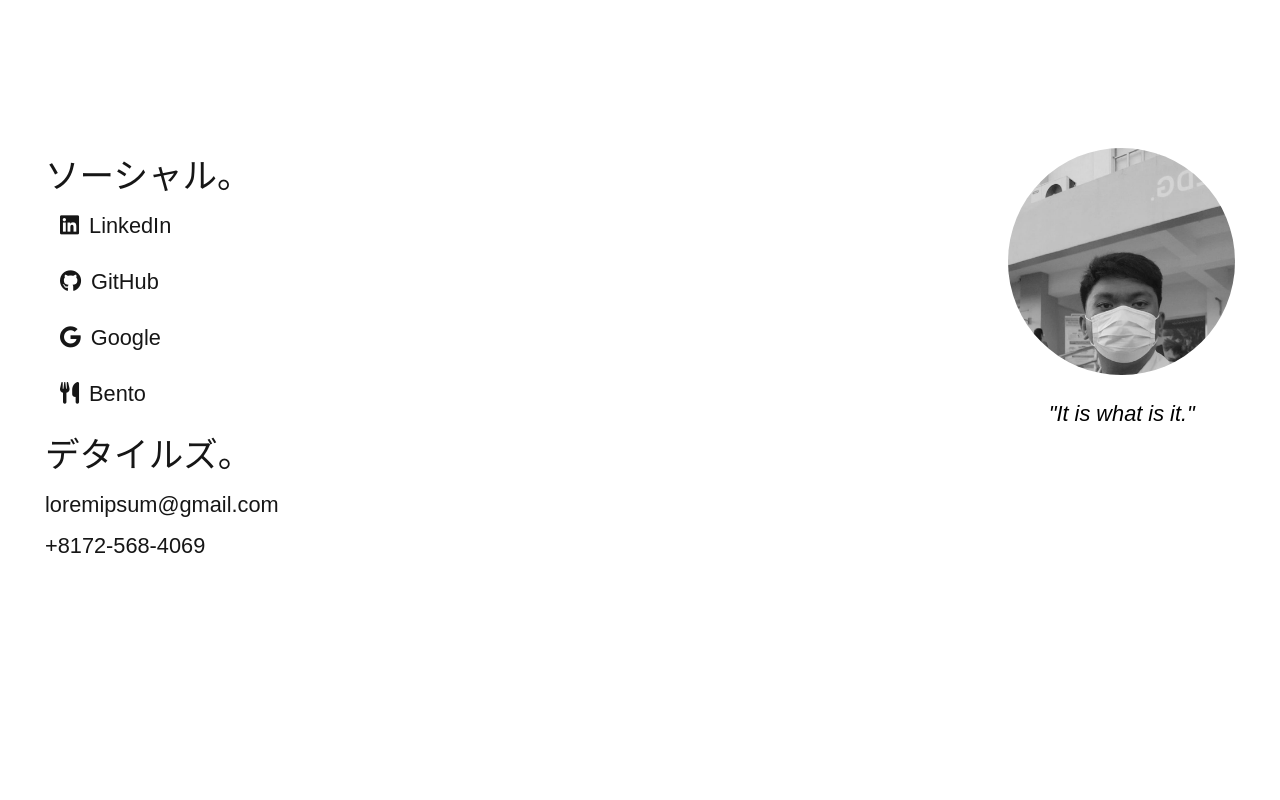
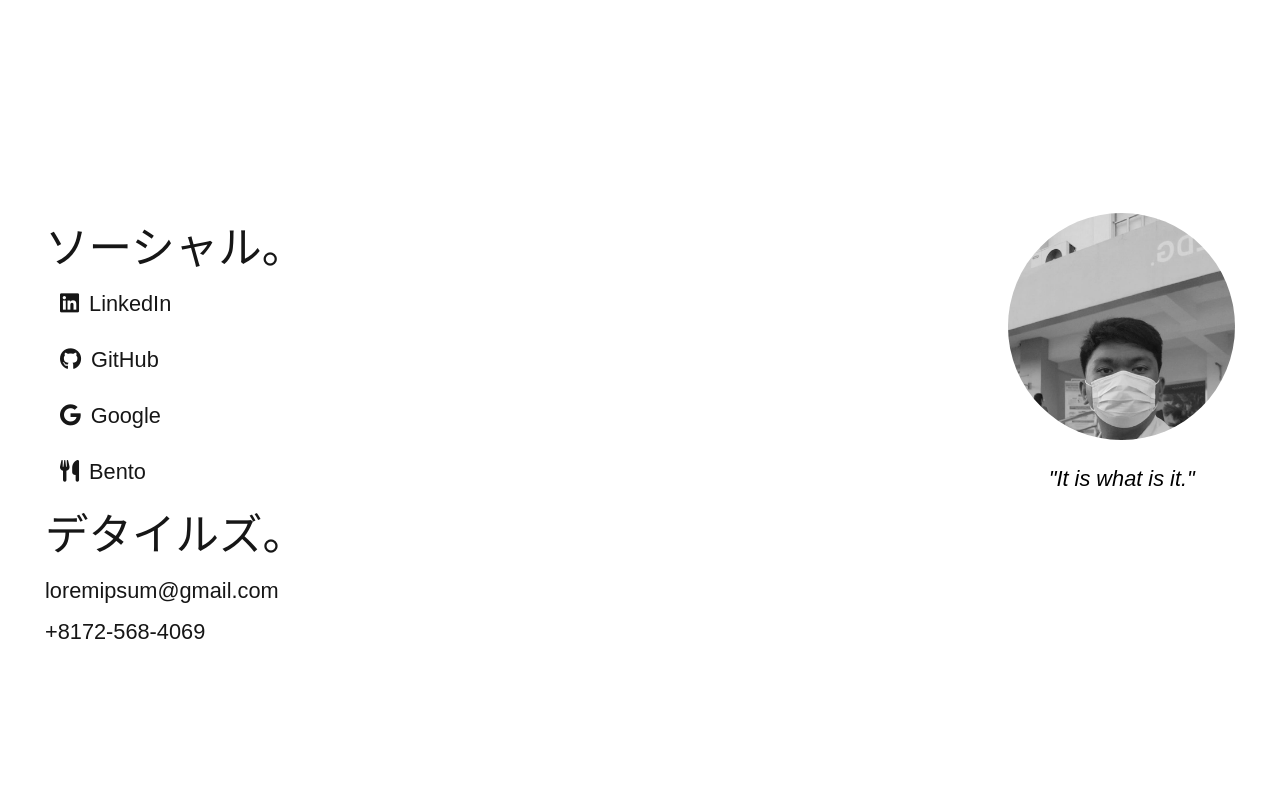
Before and after one commit to Samshh/landingPage, a Vue app: page / in a window 1280 px wide. Shown: the part 4520-5320 px from the top of the page. Built offline with nearby package versions, Linux system fonts and the light colour scheme; the HTML template or start-up script is replaced by a standard one; a web font is replaced by a local one.

Commit message:
fix dimension

```diff
--- a/src/components/footermain.vue
+++ b/src/components/footermain.vue
@@ -134,6 +134,7 @@ onUnmounted(() => {
 
 <style scoped>
 .source {
+  font-size: clamp(8px, 1.7vw, 16px);
   margin: 0;
   text-decoration: none;
   color: #161616;
@@ -173,7 +174,7 @@ onUnmounted(() => {
 }
 
 .detail {
-  font-size: clamp(22.5px, 2.7vw, 45px);
+  font-size: clamp(22.5px, 3.4vw, 45px);
   font-weight: 400px;
   margin: 0;
   text-align: left;
@@ -218,6 +219,7 @@ onUnmounted(() => {
   display: flex;
   flex-direction: column;
   padding-bottom: clamp(7.5px, 1.7vw, 15px);
+  padding-top: clamp(22px, 5.7vw, 45px);
 }
 
 .innerWrapper {
@@ -225,7 +227,6 @@ onUnmounted(() => {
   display: flex;
   justify-content: space-between;
   padding-left: clamp(22px, 5.7vw, 45px);
-  padding-top: clamp(10px, 1.7vw, 20px);
   padding-right: clamp(22px, 5.7vw, 45px);
 }
 
@@ -237,7 +238,7 @@ onUnmounted(() => {
 }
 
 .contacts {
-  font-size: clamp(22.5px, 2.7vw, 45px);
+  font-size: clamp(22.5px, 3.4vw, 45px);
   font-weight: 400px;
   margin: 0;
   text-align: left;
```
